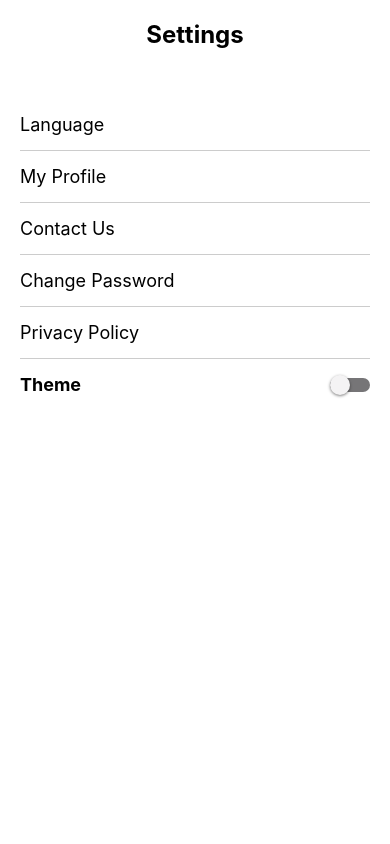
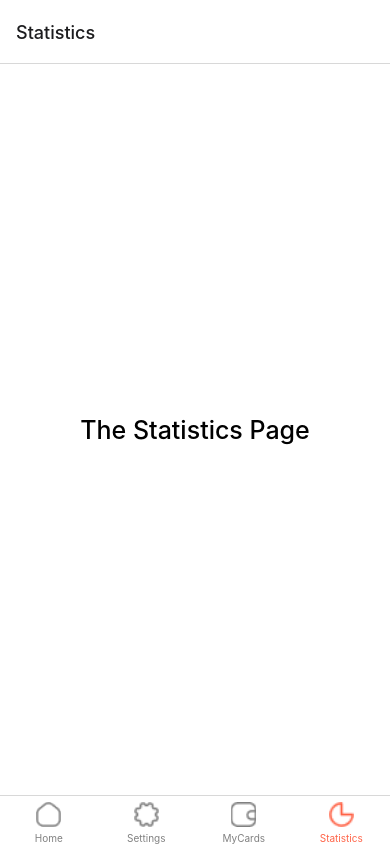
Before and after one commit to Tormalok/rn-assignment5-11358466, a React Native app: screen /Statistics in a window 390 px wide. Built offline with nearby package versions, Linux system fonts and the light colour scheme.

Commit message:
Completed both the MyCards and Statistics screens. Made the Tab navigation for the app.

```diff
--- a/App.js
+++ b/App.js
@@ -1,20 +1,56 @@
-import { StatusBar } from 'react-native';
-import { StyleSheet, Text, View, Image } from 'react-native';
-import HomeScreen from './screens/HomeScreen';
-import SettingsScreen from './screens/SettingsScreen';
+import * as React from 'react';
+import { Image } from 'react-native';
+import { NavigationContainer } from '@react-navigation/native';
+import { createBottomTabNavigator } from '@react-navigation/bottom-tabs';
+import Home from './screens/Home';
+import MyCards from './screens/MyCards';
+import Statistics from './screens/Statistics';
+import Settings from './screens/Settings';
+
+const Tab = createBottomTabNavigator();
+
+function MyTabs() {
+  return (
+    <Tab.Navigator
+      screenOptions={({ route }) => ({
+        tabBarIcon: ({ color, size }) => {
+          let iconName;
+
+          if (route.name === 'Home') {
+            iconName = require('./assets/Images/home.png');
+          } else if (route.name === 'MyCards') {
+            iconName = require('./assets/Images/myCards.png');
+          } else if (route.name === 'Statistics') {
+            iconName = require('./assets/Images/statistics.png');
+          } else if (route.name === 'Settings') {
+            iconName = require('./assets/Images/settings.png');
+          }
+
+          return (
+            <Image
+              source={iconName}
+              style={{ width: size, height: size, tintColor: color }}
+            />
+          );
+        },
+      })}
+      tabBarOptions={{
+        activeTintColor: 'tomato',
+        inactiveTintColor: 'gray',
+      }}
+    >
+      <Tab.Screen name="Home" component={Home} />
+      <Tab.Screen name="Settings" component={Settings} />
+      <Tab.Screen name="MyCards" component={MyCards} />
+      <Tab.Screen name="Statistics" component={Statistics} />
+    </Tab.Navigator>
+  );
+}
 
 export default function App() {
   return (
-    <View style={styles.container}>
-      <StatusBar style="auto" />
-      {/* <HomeScreen /> */}
-      <SettingsScreen />
-    </View>
+    <NavigationContainer>
+      <MyTabs />
+    </NavigationContainer>
   );
 }
-
-const styles = StyleSheet.create({
-  container: {
-    flex: 1,
-  },
-});
--- a/screens/HomeScreen.jsx
+++ b/screens/Home.jsx
@@ -4,7 +4,7 @@
 import Features from '../components/Features';
 import TransactionList from '../components/TransactionList';
 
-const HomeScreen = () => {
+const Home = () => {
   return (
     <View style={styles.container}>
       <Header />
@@ -59,4 +59,4 @@
   },
 });
 
-export default HomeScreen;
+export default Home;
--- /dev/null
+++ b/screens/MyCards.jsx
@@ -0,0 +1,26 @@
+import React from 'react';
+import { View, Text, StyleSheet } from 'react-native';
+
+const MyCards = (title) => {
+  return (
+    <View style={styles.container}>
+      <Text style={styles.formatText}>The MyCards Page</Text>
+    </View>
+  );
+};
+
+const styles = StyleSheet.create({
+  container: {
+    flex: 1,
+    alignItems: 'center',
+    justifyContent: 'center',
+    backgroundColor: '#fff',
+  },
+
+  formatText: {
+    fontSize: 25,
+    fontWeight: '500',
+  },
+});
+
+export default MyCards;
--- a/screens/SettingsScreen.jsx
+++ b/screens/Settings.jsx
@@ -8,7 +8,7 @@
   ScrollView,
 } from 'react-native';
 
-const SettingsScreen = () => {
+const Settings = () => {
   const [isThemeEnabled, setIsThemeEnabled] = useState(false);
   const toggleSwitch = () =>
     setIsThemeEnabled((previousState) => !previousState);
@@ -82,4 +82,4 @@
   },
 });
 
-export default SettingsScreen;
+export default Settings;
--- /dev/null
+++ b/screens/Statistics.jsx
@@ -0,0 +1,26 @@
+import React from 'react';
+import { View, Text, StyleSheet } from 'react-native';
+
+const Statistics = (title) => {
+  return (
+    <View style={styles.container}>
+      <Text style={styles.formatText}>The Statistics Page</Text>
+    </View>
+  );
+};
+
+const styles = StyleSheet.create({
+  container: {
+    flex: 1,
+    alignItems: 'center',
+    justifyContent: 'center',
+    backgroundColor: '#fff',
+  },
+
+  formatText: {
+    fontSize: 25,
+    fontWeight: '500',
+  },
+});
+
+export default Statistics;
```
Also changed, not shown: assets/Images/statistics.png (renamed from assets/Images/statictics.png).
